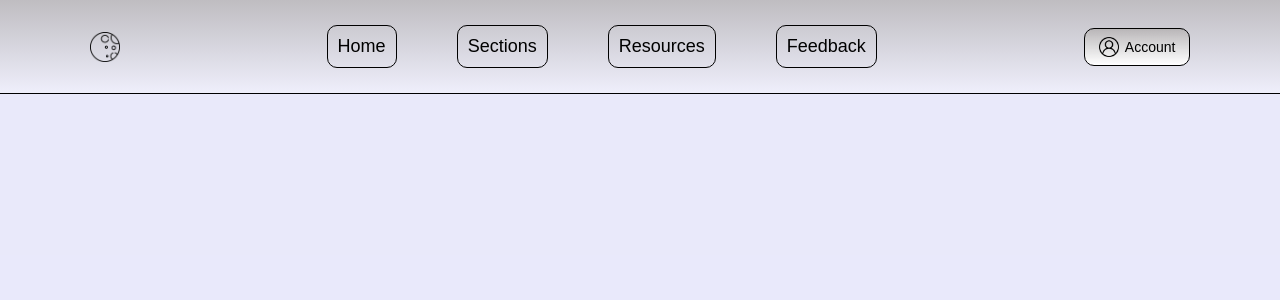
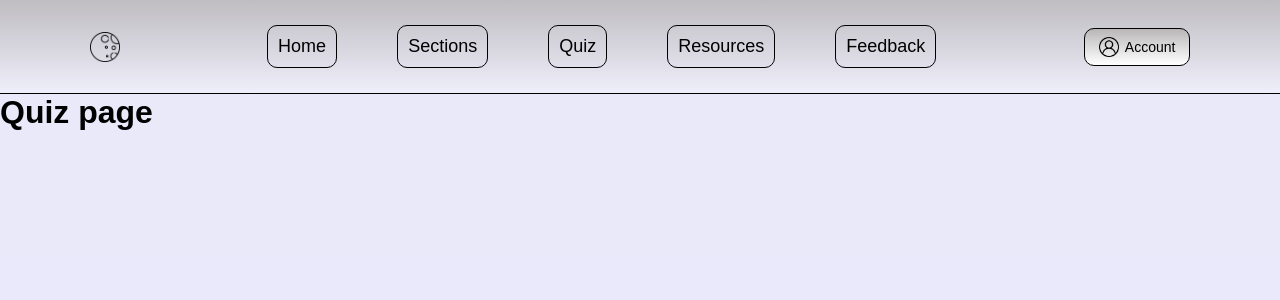
Before and after one commit to Lipiu/Learn-With-eASE, a React app in the folder frontend/: page /quiz in a window 1280 px wide. Shown: the top 300 px of the page. Built offline with nearby package versions, Linux system fonts and the light colour scheme; the HTML template or start-up script is replaced by a standard one.

Commit message:
added quiz section, will have to redo the section layout - remove choose content and move section chapters sticky button somewhere else

```diff
--- a/frontend/src/App.jsx
+++ b/frontend/src/App.jsx
@@ -18,6 +18,7 @@ import Resources from "./components/Resources/Resources.jsx";
 import Feedback from "./components/Feedback/Feedback.jsx";
 import Login from "./components/Buttons/AccountButton/Login.jsx";
 import Register from "./components/Buttons/AccountButton/Register.jsx";
+import Quiz from "./components/Quiz/Quiz.jsx";
 
 
 function App() {
@@ -42,6 +43,7 @@ function App() {
                     <Route path='/section5' element={<Section5/>}></Route>
 
                     <Route path='/resources' element={<Resources/>}></Route>
+                    <Route path='/quiz' element={<Quiz/>}></Route>
                     <Route path='/feedback' element={<Feedback/>}></Route>
                     <Route path='/login' element={<Login/>}></Route>
                     <Route path='/register' element={<Register/>}></Route>
--- a/frontend/src/components/Navbar/Navbar.jsx
+++ b/frontend/src/components/Navbar/Navbar.jsx
@@ -41,11 +41,19 @@ function Navbar(){
                         </ul>
                     )}
                 </li>
+
+                <li>
+                    <Link to="/quiz" onClick={closeDropdown}>
+                        <button>Quiz</button>
+                    </Link>
+                </li>
+
                 <li>
                     <Link to="/resources" onClick={closeDropdown}>
                         <button>Resources</button>
                     </Link>
                 </li>
+
                 <li>
                     <Link to="/feedback" onClick={closeDropdown}>
                         <button>Feedback</button>
--- a/frontend/src/components/Quiz/Quiz.jsx
+++ b/frontend/src/components/Quiz/Quiz.jsx
@@ -0,0 +1,5 @@
+function Quiz(){
+    return <h1>Quiz page</h1>;
+}
+
+export default Quiz;
```
